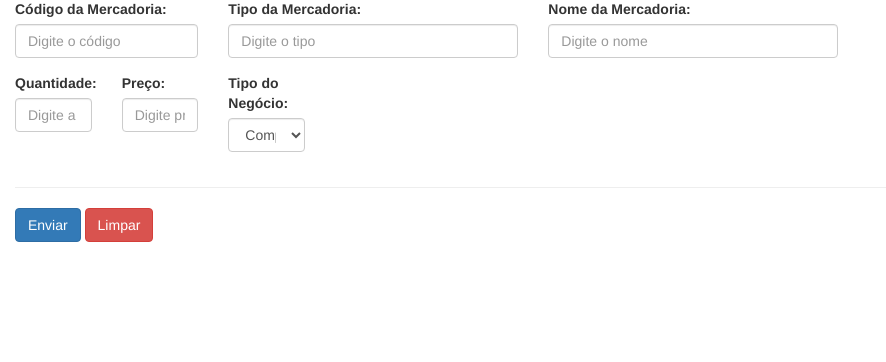
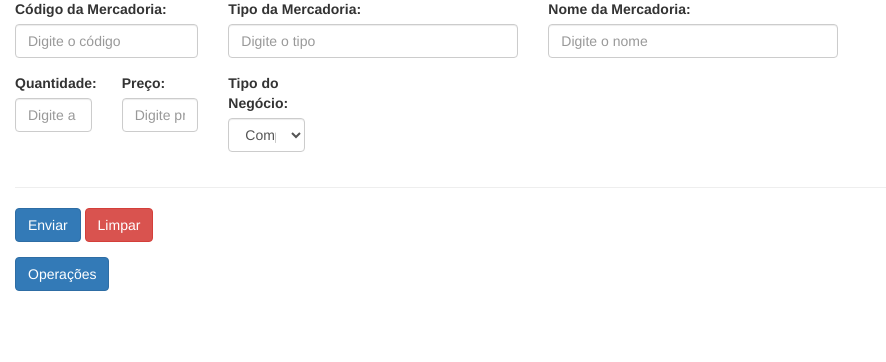
Before and after one commit to gabrielmleoncini/mercadorias, a PHP site: page / in a window 1280 px wide. Shown: the part 191-553 px from the top of the page, without its empty margins (0-886 px from the left). Run offline with PHP 8.4, Linux system fonts and the light colour scheme.

Commit message:
Ultimas definições e melhorias
Implementação dos botões de categorias e retorno

```diff
--- a/index.php
+++ b/index.php
@@ -106,6 +106,10 @@
                 </div>
 
             </form>
+
+            <form action="listaMercadorias.php">
+                <button type="submit" class="btn btn-primary">Operações</button>
+            </form>
         </div>
 
         <script src="js/bootstrap.js"></script>
```
Also changed, not shown: listaMercadorias.php (+5 -2 lines).
